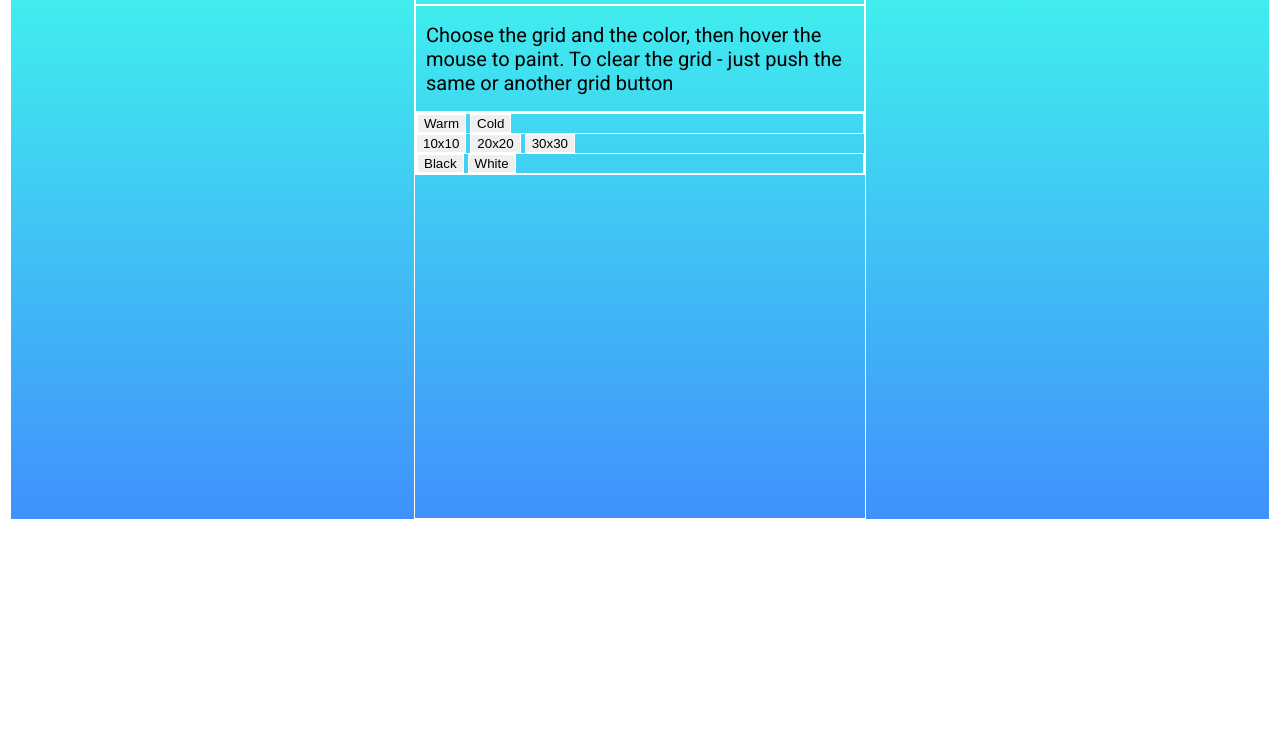
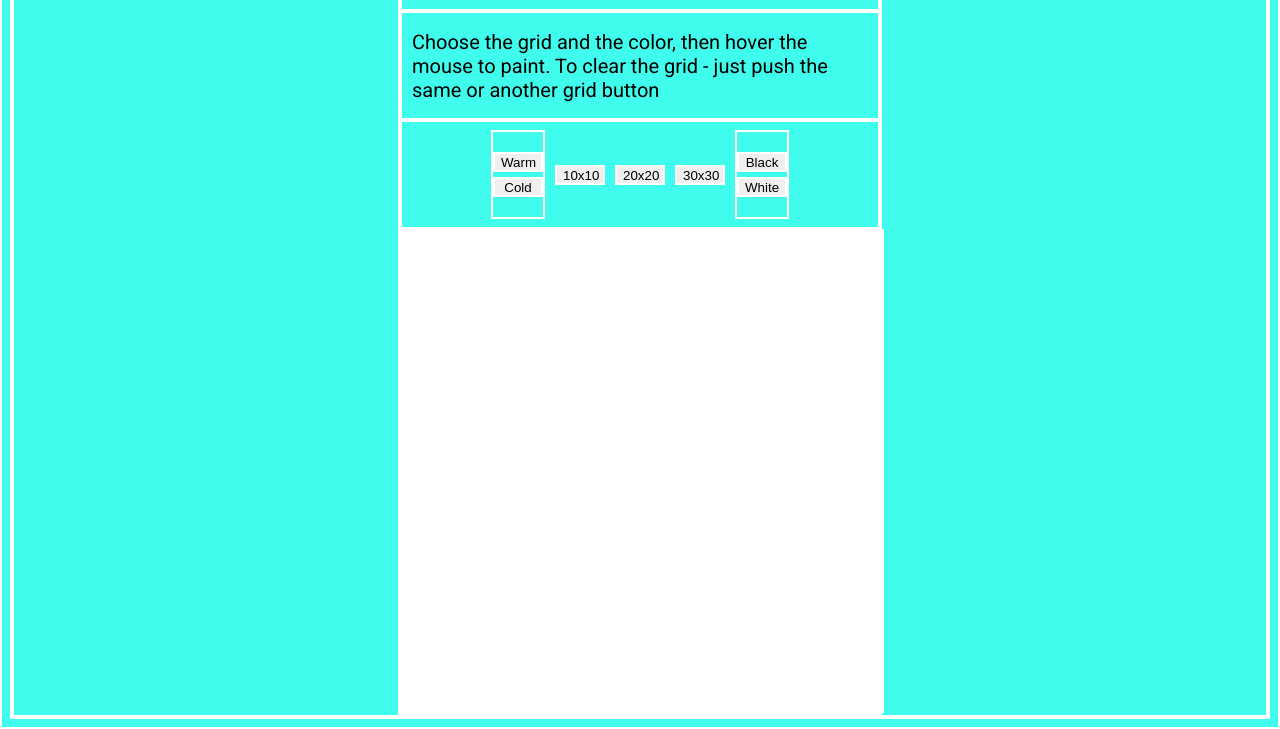
Before and after one commit to matman89/DrawPad, a plain HTML site: page index.html in a window 1280 px wide. Shown: the part 94-823 px from the top of the page. Before the commit the page ends 800 px from the top, so only its background shows below. Drawn offline with Linux system fonts and the light colour scheme.

Commit message:
Add inital CSS and Javascript

```diff
--- a/index.html
+++ b/index.html
@@ -30,6 +30,8 @@
                     <Button id="White">White</Button>
                 </div>
             </div>
+            <div id = "Box4">
+            </div>
         </div>
     </div>
 </body>
--- a/style.css
+++ b/style.css
@@ -1,8 +1,14 @@
 @import url('https://fonts.googleapis.com/css2?family=Roboto:wght@400;700&display=swap');
+
 
 *
 {
-  border: solid 1px white;
+  border: solid white 2px;
+}
+
+body
+{
+  background-color: rgb(64, 252, 236);
 }
 
 #Master
@@ -10,13 +16,11 @@
   display: flex;
   align-items: center;
   justify-content: center;
-  background-image: linear-gradient(rgb(64, 252, 236),rgb(64, 145, 252));
 }
 
 #MasterCenter
 {
-  width: 450px;
-  height: 600px;
+  width: 480px;
   flex-shrink: 0;
 }
 
@@ -40,3 +44,60 @@
   font-family: Roboto;
   padding: 10px;
 }
+
+#Box3
+{
+  display: flex;
+  height: 85px;
+  justify-content: center;
+  align-items: center;
+  font-size: 20px;
+  font-family: Roboto;
+  padding: 10px;
+  gap: 10px;
+}
+
+#Lbar
+{
+  display: flex;
+  height: 85px;
+  justify-content: center;
+  align-items: center;
+  flex-direction: column;
+  gap: 5px;
+}
+
+
+#Rbar
+{
+  display: flex;
+  height: 85px;
+  justify-content: center;
+  align-items: center;
+  flex-direction: column;
+  gap: 5px;
+}
+
+Button
+{
+  Height: 20px;
+  Width: 50px;
+}
+
+#Box4
+{
+  display: flex;
+  height: 480px;
+  Width:  480px;
+  justify-content: center;
+  align-items: center;
+  font-size: 20px;
+  font-family: Roboto;
+  background-color: white;
+}
+
+.Row
+{
+  display: flex;
+  height: 48px;
+}
```
Also changed, not shown: script.js (+19 -0 lines).
